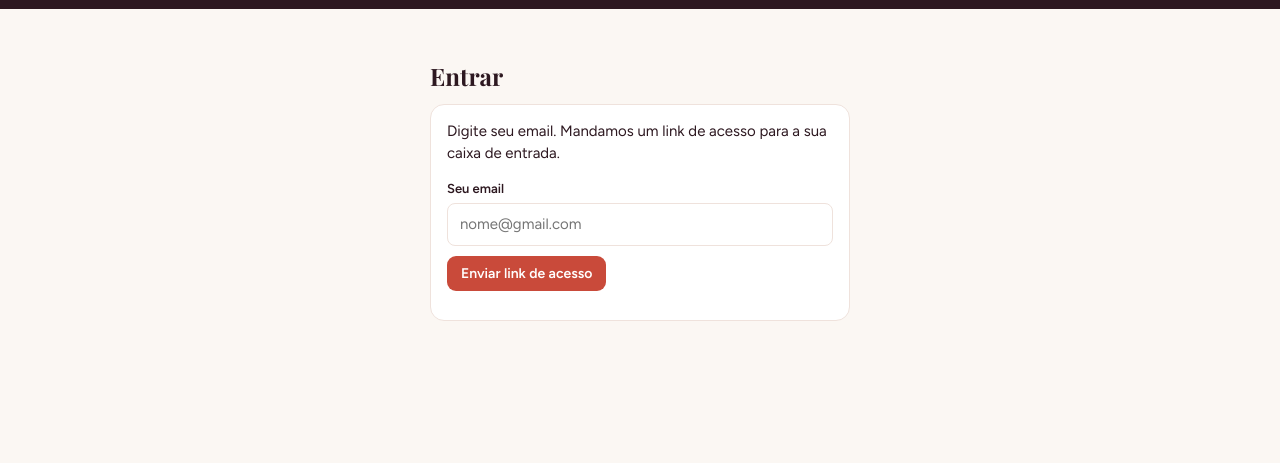
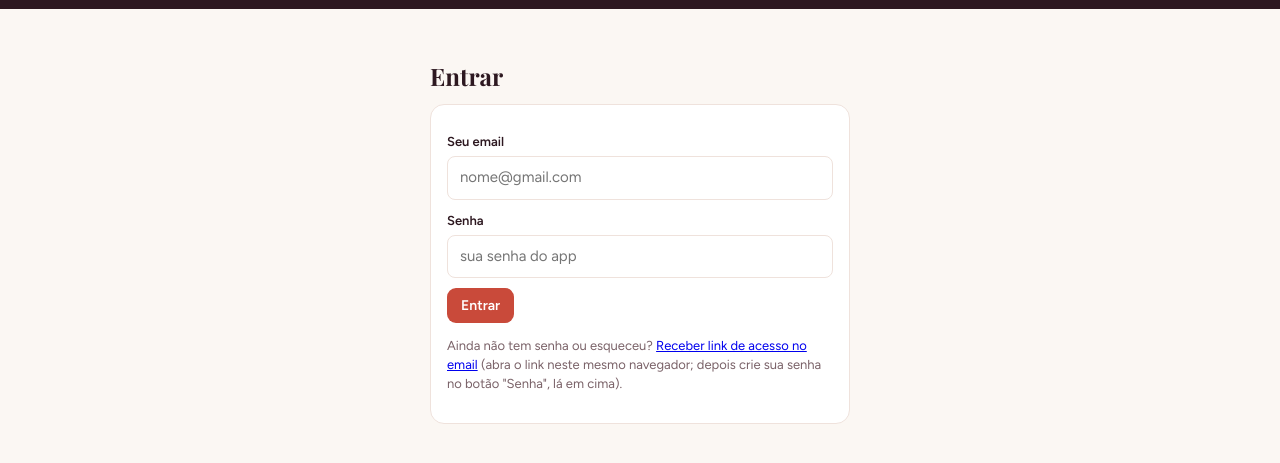
Before and after one commit to muraldafesta/mural-conteudo, a plain HTML site: page index.html in a window 1280 px wide. Shown: the part 61-524 px from the top of the page. Drawn offline with nearby package versions, Linux system fonts and the light colour scheme; a web font is replaced by a local one.

Commit message:
App: entrar com email e senha (sessão fica salva no aparelho); botão Senha para criar
Co-Authored-By: Claude Opus 5.5 <noreply@anthropic.com>
Claude-Session: https://claude.ai/code/session_01A76s6fhDtjPhHFsZBiJ5UJ

```diff
--- a/index.html
+++ b/index.html
@@ -94,20 +94,21 @@
 <header>
   <svg width="34" height="34" viewBox="0 0 34 34" aria-hidden="true"><rect x="3" y="7" width="28" height="18" rx="3" fill="none" stroke="#f2b8ab" stroke-width="2"/><path d="M12 30h10" stroke="#f2b8ab" stroke-width="2" stroke-linecap="round"/><path d="M11 13h12a2 2 0 0 1 2 2v2a2 2 0 0 1-2 2h-7l-3 2v-2h-2a2 2 0 0 1-2-2v-2a2 2 0 0 1 2-2z" fill="#f2b8ab"/></svg>
   <div><small>Conteúdo do Instagram</small><h1>Mural da Festa</h1></div>
-  <div class="quem oculto" id="quem"><span id="quemNome"></span><br><button onclick="sair()">Sair</button></div>
+  <div class="quem oculto" id="quem"><span id="quemNome"></span><br><button onclick="criarSenha()">Senha</button> <button onclick="sair()">Sair</button></div>
 </header>
 
 <section id="telaLogin" class="login oculto">
   <h2>Entrar</h2>
   <div class="card">
-    <p style="margin-top:0">Digite seu email. Mandamos um link de acesso para a sua caixa de entrada.</p>
     <label for="loginEmail">Seu email</label>
-    <input id="loginEmail" type="email" placeholder="nome@gmail.com" autocomplete="email">
-    <div class="acoes"><button class="btn coral" id="btnLogin" onclick="entrar()">Enviar link de acesso</button></div>
+    <input id="loginEmail" type="email" placeholder="nome@gmail.com" autocomplete="username">
+    <label for="loginSenha">Senha</label>
+    <input id="loginSenha" type="password" autocomplete="current-password" placeholder="sua senha do app" onkeydown="if(event.key==='Enter')entrarSenha()">
+    <div class="acoes"><button class="btn coral" id="btnSenha" onclick="entrarSenha()">Entrar</button></div>
+    <p class="meta" style="margin-top:14px">Ainda não tem senha ou esqueceu? <a href="#" onclick="entrar();return false">Receber link de acesso no email</a> (abra o link neste mesmo navegador; depois crie sua senha no botão "Senha", lá em cima).</p>
     <p class="meta" id="loginMsg"></p>
   </div>
 </section>
-
 <section id="telaSemAcesso" class="login oculto">
   <h2>Acesso não liberado</h2>
   <div class="card"><p>O email <b id="semAcessoEmail"></b> ainda não está na lista. Peça a um administrador para incluir você.</p>
@@ -169,7 +170,7 @@
 const SUPABASE_URL = 'https://xjuuldfuutdydmuzigky.supabase.co';
 const SUPABASE_KEY = 'sb_publishable_CA0CtlebDqQyyH5v8np2pA_j9Hlvx-q';
 // --------------------------------------------
-const sb = window.supabase.createClient(SUPABASE_URL, SUPABASE_KEY);
+const sb = window.supabase.createClient(SUPABASE_URL, SUPABASE_KEY, { auth:{ persistSession:true, autoRefreshToken:true, detectSessionInUrl:true } });
 const $ = id => document.getElementById(id);
 const esc = s => (s ?? '').toString().replace(/[&<>"']/g, c => ({'&':'&amp;','<':'&lt;','>':'&gt;','"':'&quot;',"'":'&#39;'}[c]));
 const TIPO = {reel:'Reels', story:'Story', foto:'Foto', carrossel:'Carrossel'};
@@ -186,11 +187,28 @@ const abs = u => new URL(u, location.href).href;
 // ---------- LOGIN ----------
 async function entrar(){
   const email=$('loginEmail').value.trim().toLowerCase(); if(!email){ aviso('Digite seu email.'); return; }
-  $('btnLogin').disabled=true;
+  try{ localStorage.setItem('muralEmail',email); }catch(_){}
   const { error } = await sb.auth.signInWithOtp({ email, options:{ emailRedirectTo: location.origin+location.pathname } });
-  $('btnLogin').disabled=false;
-  $('loginMsg').textContent = error ? 'Não foi possível enviar: '+error.message : 'Pronto. Abra seu email e toque no link para entrar.';
+  $('loginMsg').textContent = error ? 'Não foi possível enviar: '+error.message : 'Pronto. Abra o email e toque no link. Se o celular abrir dentro do Gmail, use "Abrir no Chrome".';
 }
+async function entrarSenha(){
+  const email=$('loginEmail').value.trim().toLowerCase(), password=$('loginSenha').value;
+  if(!email||!password){ aviso('Digite email e senha.'); return; }
+  try{ localStorage.setItem('muralEmail',email); }catch(_){}
+  $('btnSenha').disabled=true;
+  const { data, error } = await sb.auth.signInWithPassword({ email, password });
+  $('btnSenha').disabled=false;
+  if(error){ $('loginMsg').textContent = /invalid/i.test(error.message) ? 'Email ou senha não conferem. Se ainda não criou senha, use o link de acesso abaixo.' : 'Erro: '+error.message; return; }
+  iniciar(data.session);
+}
+async function criarSenha(){
+  const a=prompt('Nova senha do app (mínimo 8 caracteres):'); if(!a) return;
+  if(a.length<8){ aviso('A senha precisa de pelo menos 8 caracteres.'); return; }
+  const b=prompt('Digite a senha de novo para confirmar:'); if(a!==b){ aviso('As senhas não conferem.'); return; }
+  const { error } = await sb.auth.updateUser({ password:a });
+  aviso(error ? 'Não consegui salvar: '+error.message : 'Senha criada. Da próxima vez entre com email e senha.');
+}
+try{ const e=localStorage.getItem('muralEmail'); if(e) setTimeout(()=>{ if(!$('loginEmail').value) $('loginEmail').value=e; },0);}catch(_){}
 async function sair(){ await sb.auth.signOut(); eu=null; $('quem').classList.add('oculto'); mostrar('telaLogin'); }
 async function iniciar(session){
   if(!session){ mostrar('telaLogin'); return; }
```
